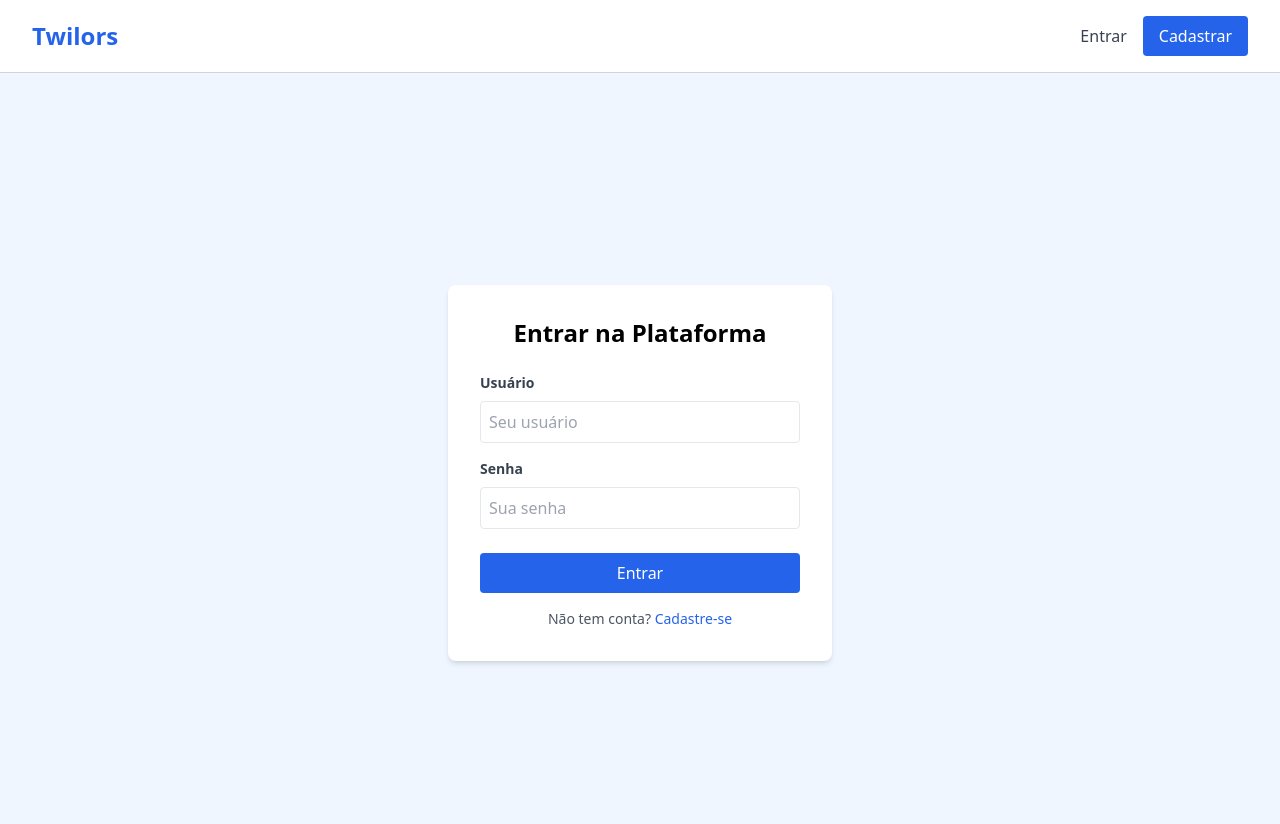
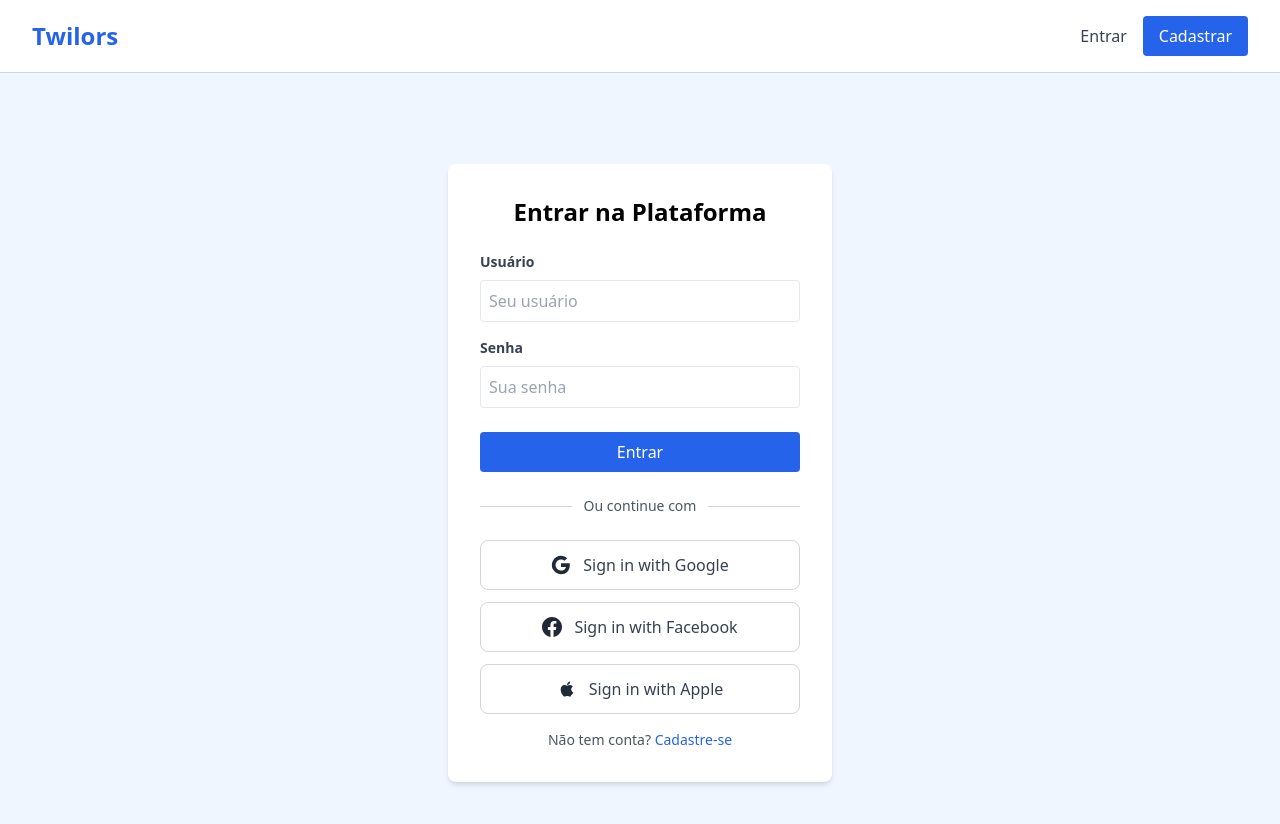
Before and after one commit to carloscfas/Plataforma-Twilors, a React (Create React App) app in the folder frontend/: page /login in a window 1280 px wide. Shown: the top 824 px of the page. Built offline with nearby package versions, Linux system fonts and the light colour scheme; no server answers.

Commit message:
feat: create login buttons for social medias

```diff
--- a/frontend/src/pages/Login/index.js
+++ b/frontend/src/pages/Login/index.js
@@ -1,6 +1,8 @@
 import React, { useState } from 'react';
 import { useNavigate } from 'react-router-dom';
 import api from '../../api';
+import SocialLoginButtons from '../../components/SocialLoginButtons';
+import socialAuthService from '../../services/socialAuthService';
 
 const Login = () => {
     const navigate = useNavigate();
@@ -36,6 +38,30 @@ const Login = () => {
         }
     };
 
+    const handleGoogleLogin = async () => {
+        try {
+            await socialAuthService.initiateGoogleLogin();
+        } catch (error) {
+            alert('Erro ao iniciar login com Google');
+        }
+    };
+
+    const handleFacebookLogin = async () => {
+        try {
+            await socialAuthService.initiateFacebookLogin();
+        } catch (error) {
+            alert('Erro ao iniciar login com Facebook');
+        }
+    };
+
+    const handleAppleLogin = async () => {
+        try {
+            await socialAuthService.initiateAppleLogin();
+        } catch (error) {
+            alert('Erro ao iniciar login com Apple');
+        }
+    };
+
     return (
         <div className="flex flex-col items-center justify-center min-h-screen bg-blue-50">
             <form onSubmit={handleSubmit} className="p-8 bg-white shadow-md rounded-lg w-96">
@@ -68,6 +94,18 @@ const Login = () => {
                     Entrar
                 </button>
 
+                <div className="my-6 flex items-center">
+                    <div className="flex-grow border-t border-gray-300"></div>
+                    <span className="px-3 text-sm text-gray-600">Ou continue com</span>
+                    <div className="flex-grow border-t border-gray-300"></div>
+                </div>
+
+                <SocialLoginButtons
+                    onGoogleClick={handleGoogleLogin}
+                    onFacebookClick={handleFacebookLogin}
+                    onAppleClick={handleAppleLogin}
+                />
+
                 <p className="mt-4 text-center text-sm text-gray-600">
                     Não tem conta? <a href="/register" className="text-blue-600 hover:underline">Cadastre-se</a>
                 </p>
```
Also changed, not shown: 2 other files (tests, documents, lock files or other folders).
